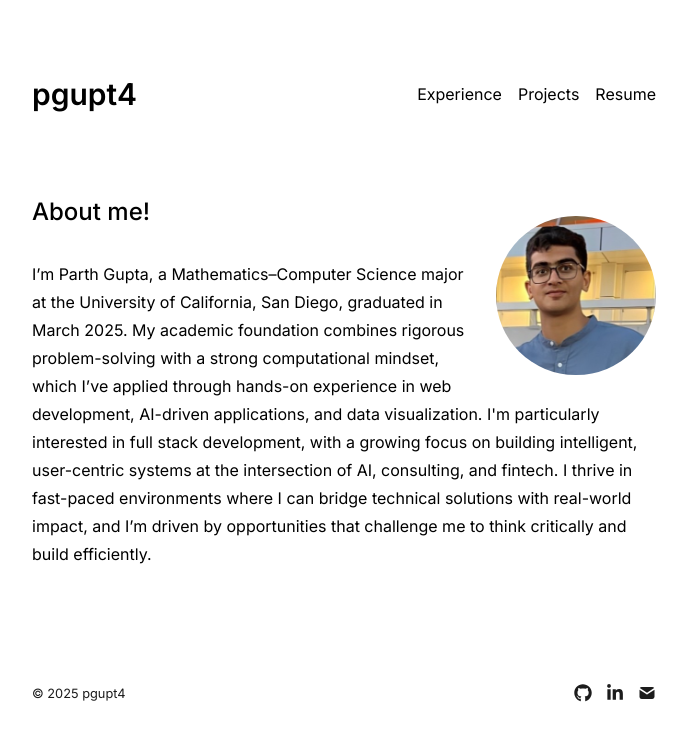
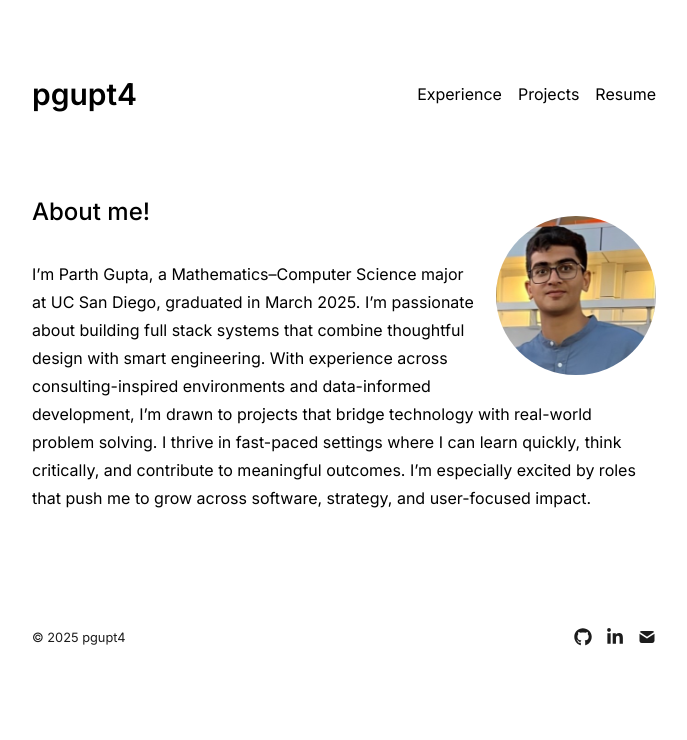
Before and after one commit to pGUPT4/personal-website, a Next.js app in the folder my-portfolio/: page / in a window 1280 px wide. Shown: the top 740 px of the page, without its empty margins (296-983 px from the left). Built offline with nearby package versions, Linux system fonts and the light colour scheme.

Commit message:
Improved About Me; added AI chatbot to Projects

```diff
--- a/my-portfolio/app/page.tsx
+++ b/my-portfolio/app/page.tsx
@@ -17,7 +17,7 @@ export default function Page() {
       </h1>
       <div className="prose prose-neutral dark:prose-invert">
         <p>
-        I’m Parth Gupta, a Mathematics–Computer Science major at the University of California, San Diego, graduated in March 2025. My academic foundation combines rigorous problem-solving with a strong computational mindset, which I’ve applied through hands-on experience in web development, AI-driven applications, and data visualization. I'm particularly interested in full stack development, with a growing focus on building intelligent, user-centric systems at the intersection of AI, consulting, and fintech. I thrive in fast-paced environments where I can bridge technical solutions with real-world impact, and I’m driven by opportunities that challenge me to think critically and build efficiently.
+        I’m Parth Gupta, a Mathematics–Computer Science major at UC San Diego, graduated in March 2025. I’m passionate about building full stack systems that combine thoughtful design with smart engineering. With experience across consulting-inspired environments and data-informed development, I’m drawn to projects that bridge technology with real-world problem solving. I thrive in fast-paced settings where I can learn quickly, think critically, and contribute to meaningful outcomes. I’m especially excited by roles that push me to grow across software, strategy, and user-focused impact.
         </p>
       </div>
     </section>
```
